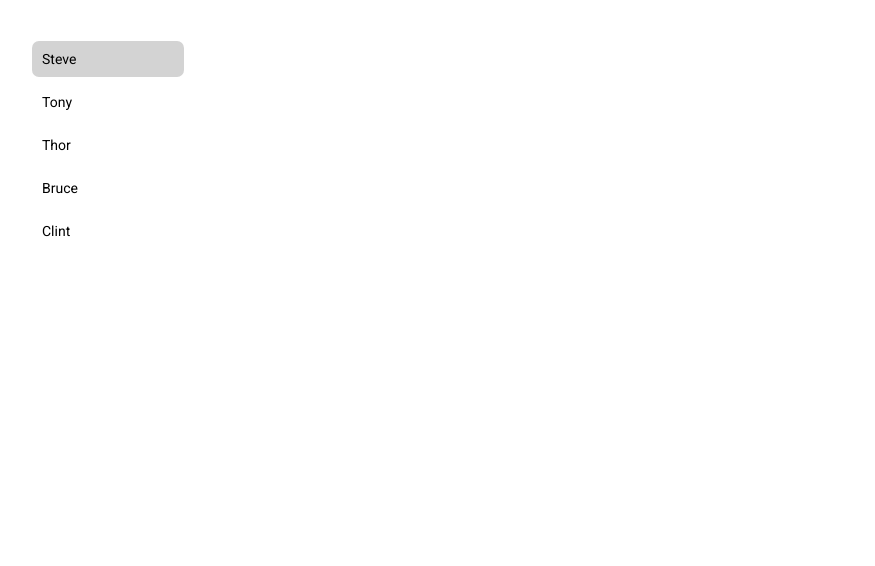
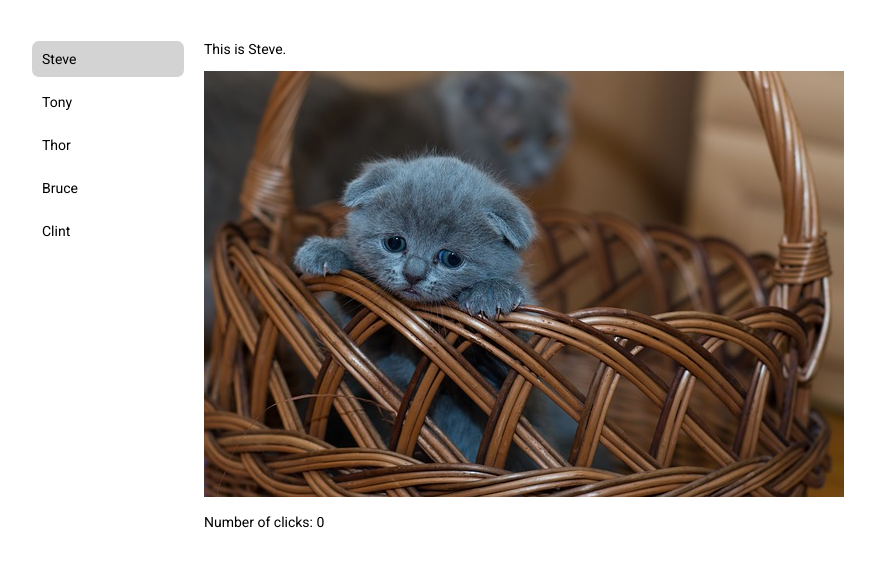
Before and after one commit to czar3985/cat-clicker, a plain HTML site: page index.html in a window 1280 px wide. Shown: the part 110-676 px from the top of the page, without its empty margins (178-1053 px from the left). Drawn offline with nearby package versions, Linux system fonts and the light colour scheme.

Commit message:
initialize and render the display area

```diff
--- a/css/styles.css
+++ b/css/styles.css
@@ -54,7 +54,6 @@ body {
 
 .cat-tile {
   width: 100%;
-  display: none;
 }
 
 .cat-image {
@@ -64,10 +63,6 @@ body {
 
 .selected-cat {
   background-color: lightgray;
-}
-
-.displayed-cat {
-  display: block;
 }
 
 /*
--- a/index.html
+++ b/index.html
@@ -46,7 +46,7 @@
   <script type="text/template" data-template="catDisplay">
     <div class="cat-tile">
       <p>This is {{name}}.</p>
-      <img class="cat-image" src="{{image}}" alt="Cat picture" />
+      <img class="cat-image" src="{{image}}" data-id="{{id}}" alt="Cat picture" />
       <br />
       <p class="clicks-text"> Number of clicks: {{clicks}}</p>
     </div>
--- a/js/main.js
+++ b/js/main.js
@@ -40,6 +40,8 @@ $(function () {
             model.selectedCat = id;
             view.renderSelection(id);
         },
+
+        incrementClicks: function (id) {},
 
         init: function () {
             model.init();
@@ -89,18 +91,41 @@ $(function () {
                 $(catLinkElement).toggleClass('selected-cat');
 
             // fix the display area
+            this.initDisplayArea(catId);
         },
 
-        initDisplayArea: function () { },
+        initDisplayArea: function (catId) {
+            // grab elements and html for use in render
+            this.$catArea = $('.specific-cat');
+            this.catDisplayTemplate = $('script[data-template="catDisplay"]').html();
 
-        renderDisplayArea: function () { },
+            // event listener to listen for image clicks
+            this.$catArea.on('click', '.cat-image', function () {
+                var id = $(this).data().id;
+                octopus.incrementClicks(id);
+            });
+
+            this.renderDisplayArea();
+        },
+
+        renderDisplayArea: function () {
+            var catDisplayTemplate = this.catDisplayTemplate;
+            var currentCat = octopus.getCat(octopus.getSelectedCatId());
+
+            var node = catDisplayTemplate
+                .replace(/{{name}}/g, currentCat.name)
+                .replace(/{{image}}/g, currentCat.image)
+                .replace(/{{id}}/g, currentCat.id)
+                .replace(/{{clicks}}/g, currentCat.clicks);
+            $(this.$catArea).html(node);
+        },
 
         init: function () {
             this.cats = octopus.getAllCats();
             this.initSidebar();
 
             // select first cat in list
-            view.renderSelection(octopus.getSelectedCatId());
+            this.renderSelection(octopus.getSelectedCatId());
         }
     };
 
```
